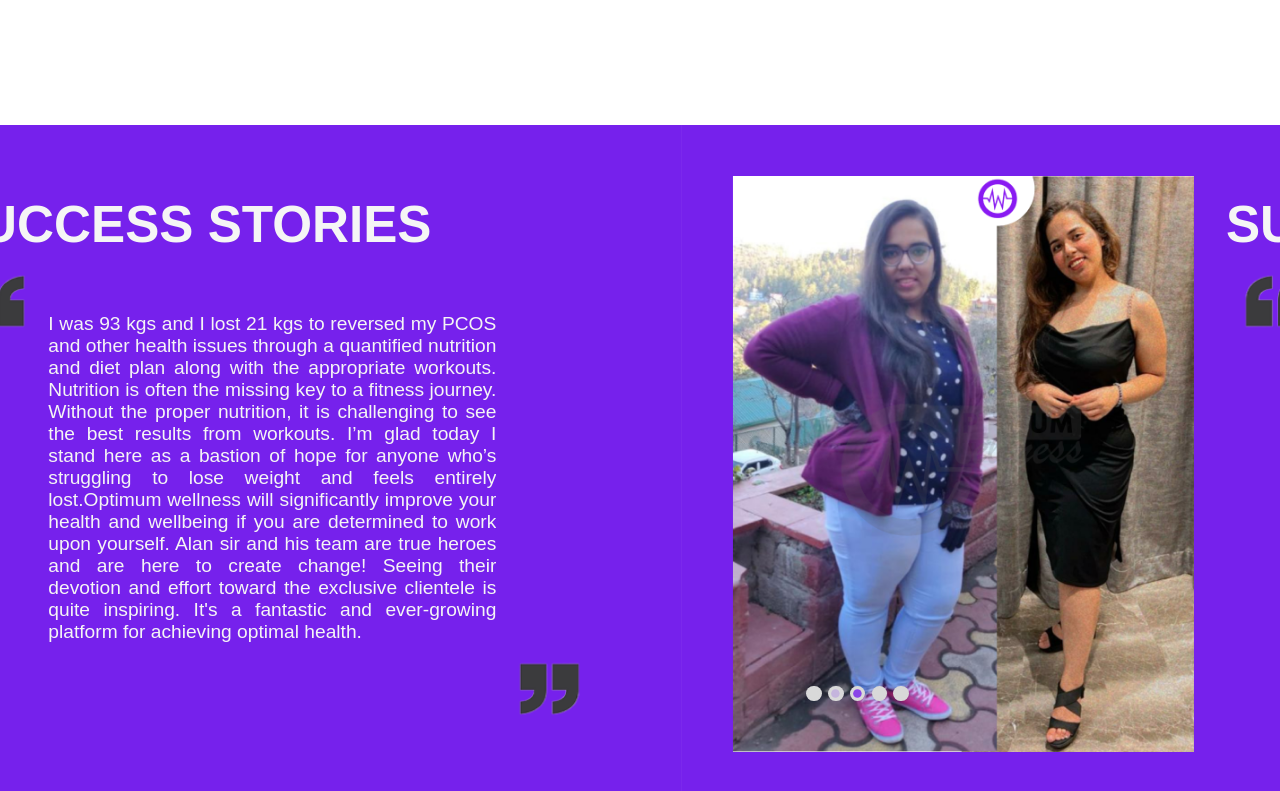
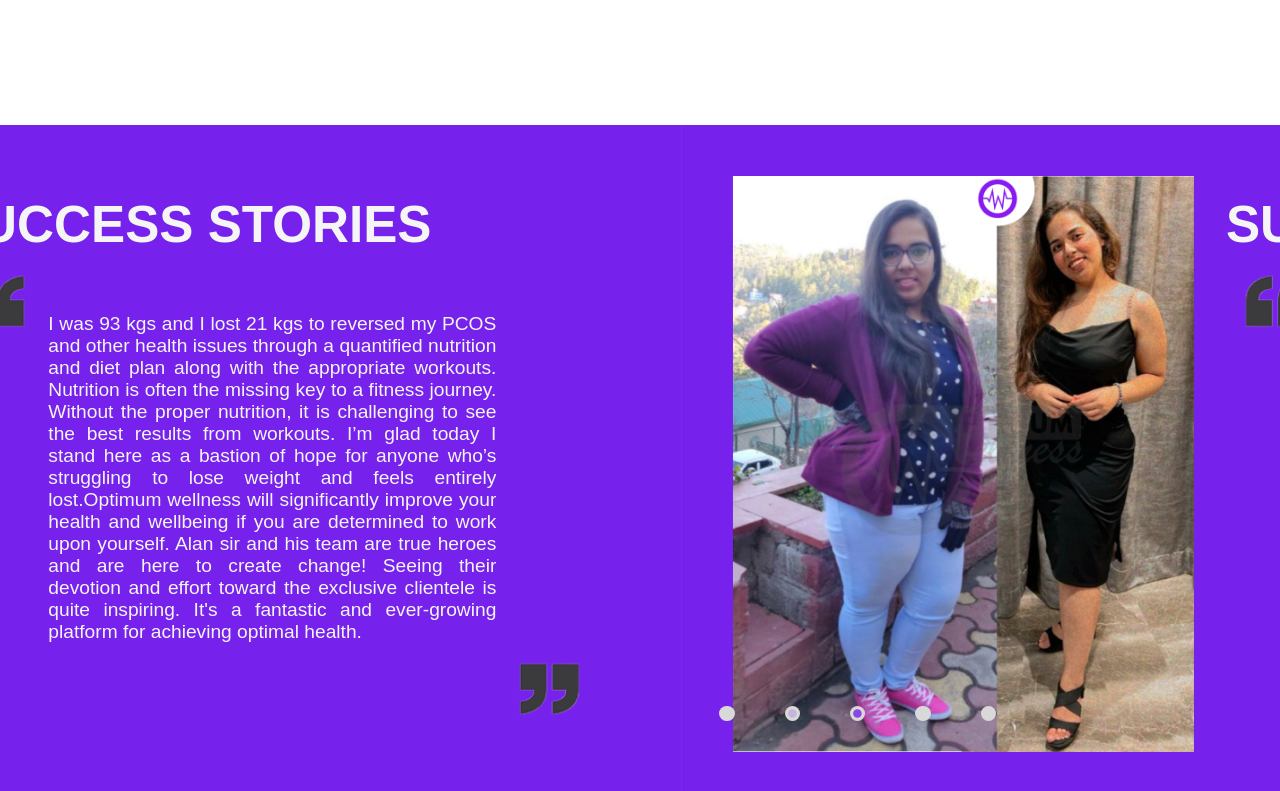
Before and after one commit to vanshika0606/optimum_wellness, a React (Create React App) app: page / in a window 1280 px wide. Shown: the part 2563-3354 px from the top of the page. Built offline with nearby package versions, Linux system fonts and the light colour scheme.

Commit message:
carousel

```diff
--- a/src/components/carousel/carousel.css
+++ b/src/components/carousel/carousel.css
@@ -65,7 +65,7 @@
 .css-1m9128y .MuiButtonBase-root{
     width:1.2vw;
     height:1.2vw;
-    margin: 0.25vw;
+    margin: 25px;
     /* padding: '0.2vw',  */
 }
 .css-aq8pb7-MuiSvgIcon-root{
```
